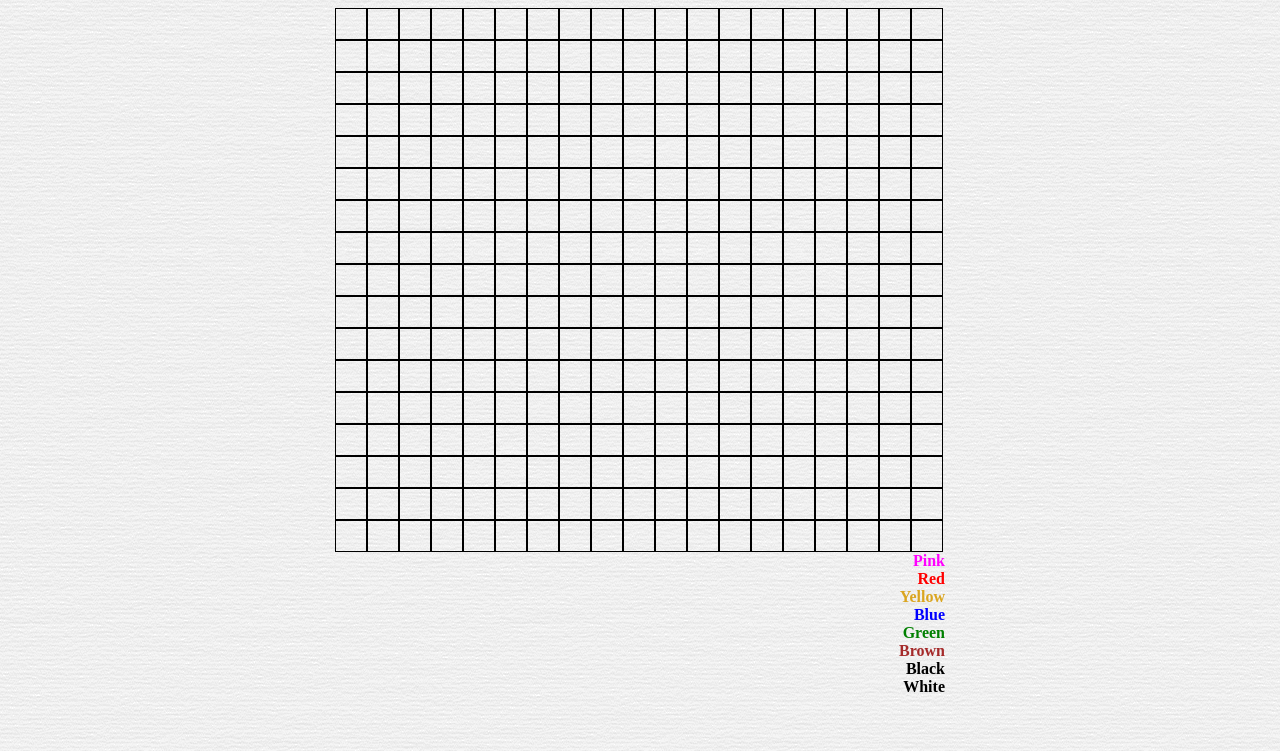
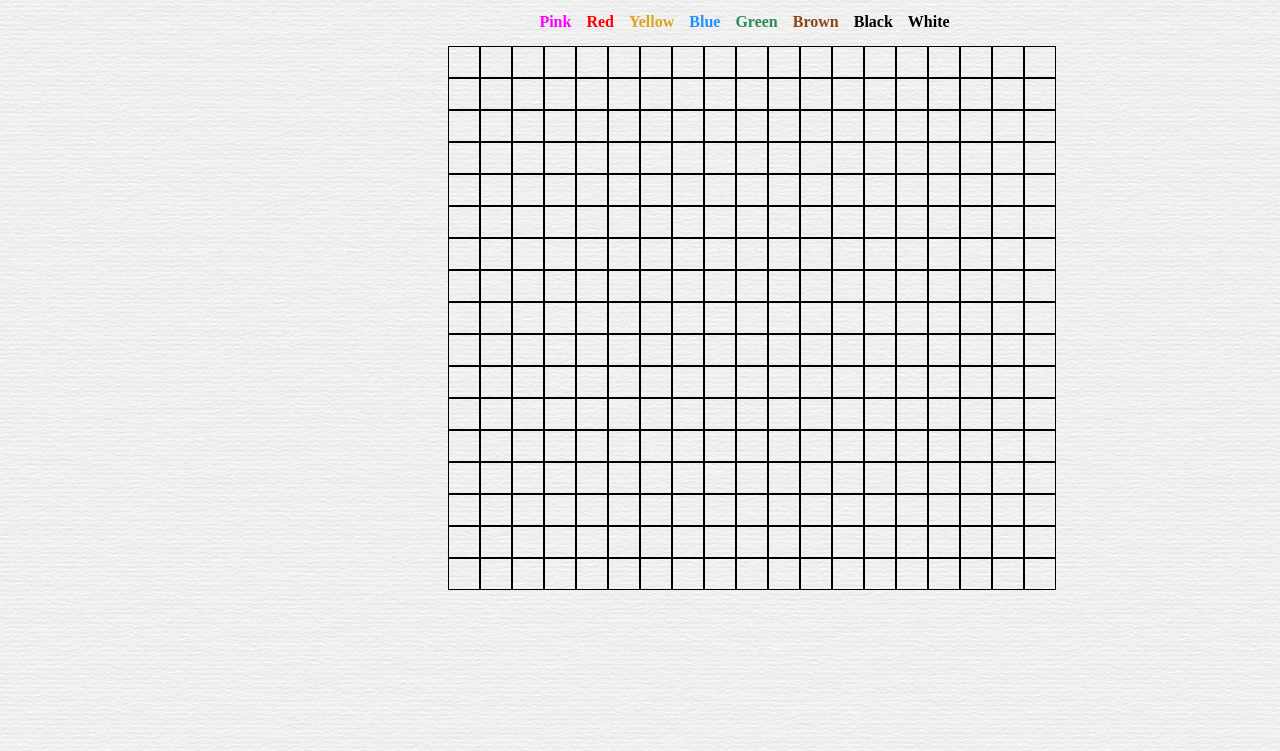
Before and after one commit to saramorais/Coloring-Squares, a React app: page / in a window 1280 px wide. Shown: the part 49-800 px from the top of the page. Built offline with nearby package versions, Linux system fonts and the light colour scheme; a web font is replaced by a local one.

Commit message:
some style

```diff
--- a/scss/main.scss
+++ b/scss/main.scss
@@ -2,7 +2,6 @@
 body {
   margin: 0;
   paddin: 0;
-  text-align: right;
   background-image: url("./img/paper.png");
   font-family: 'Delius', cursive;
 }
@@ -10,22 +9,23 @@ body {
 h1 {
   margin: 0;
   padding: 10px 0;
-  color: #696969;
-}
-
-.container {
-  position: relative;
-  display: block;
-  width: 610px;
-  margin-left: auto;
-  margin-right: auto;
-}
-
-h1 {
   text-align: center;
   background: -webkit-linear-gradient(pink, blue);
   -webkit-background-clip: text;
   -webkit-text-fill-color: transparent;
+}
+p {
+  margin: 0;
+  padding: 0;
+  text-align: center;
+}
+.container {
+  /*position: relative;
+  display: block;
+  width: 610px;
+  height: auto;
+  margin-left: auto;
+  margin-right: auto;*/
 }
 
 .white {
@@ -55,13 +55,13 @@ h1 {
   background-color: red;
 }
 .blue {
-  background-color: blue;
+  background-color: #1E90FF;
 }
 .green {
-  background-color: green;
+  background-color: #2E8B57;
 }
 .brown {
-  background-color: #3F250B;
+  background-color: #8B4513;
 }
 .black {
   background-color: black;
@@ -71,9 +71,24 @@ h1 {
 }
 
 .colors {
+  postion: relative;
+  diplay: block;
+  width: 608px;
+  height: auto;
   cursor: pointer;
   font-weight: bold;
+  margin-left: auto;
+  margin-right: auto;
+  text-align: center;
 }
+
+.select {
+  display: inline-block;
+  margin-top: 5px;
+  margin-right: 15px;
+  text-align: center;
+}
+
 .select-pink {
   color: magenta;
 }
@@ -84,18 +99,32 @@ h1 {
   color: #DAA520;
 }
 .select-blue {
-  color: blue;
+  color: #1E90FF;
 }
 .select-green {
-  color: green;
+  color: #2E8B57;
 }
 .select-brown {
-  color: brown;
+  color: #8B4513;
 }
 .select-black {
   color: black;
 }
 
+.outbox {
+  position: relative;
+  display: block;
+  width: 608px;
+  height: 608px;
+  margin-top: 15px;
+  margin-left: auto;
+  margin-right: auto;
+}
+
+.inbox {
+  position: relative;
+}
+
 @media screen and (max-width: 440px) {
 
 }
--- a/src/components/app.js
+++ b/src/components/app.js
@@ -20,8 +20,8 @@ export default class App extends Component {
     return (
       <div className="container">
         <h1 className="title">Coloring Squares</h1>
+        <Colors colorSelect={this.changeColor} />
         <Outbox color={this.state.colorSelected} />
-        <Colors colorSelect={this.changeColor} />
       </div>
     );
   }
--- a/src/components/colors.js
+++ b/src/components/colors.js
@@ -4,14 +4,14 @@ export default class Colors extends Component {
   render() {
     return (
       <div className="colors">
-        <div onClick={() => this.props.colorSelect("pink")} className="select-pink" color="Pink">Pink</div>
-        <div onClick={() => this.props.colorSelect("red")} className="select-red" color="Red">Red</div>
-        <div onClick={() => this.props.colorSelect("yellow")} className="select-yellow" color="Yellow">Yellow</div>
-        <div onClick={() => this.props.colorSelect("blue")} className="select-blue" color="Blue">Blue</div>
-        <div onClick={() => this.props.colorSelect("green")} className="select-green" color="Green">Green</div>
-        <div onClick={() => this.props.colorSelect("brown")} className="select-brown" color="Brown">Brown</div>
-        <div onClick={() => this.props.colorSelect("black")} className="select-black" color="Black">Black</div>
-        <div onClick={() => this.props.colorSelect("white")} color="White">White</div>
+        <p onClick={() => this.props.colorSelect("pink")} className="select select-pink" color="Pink">Pink</p>
+        <p onClick={() => this.props.colorSelect("red")} className="select select-red" color="Red">Red</p>
+        <p onClick={() => this.props.colorSelect("yellow")} className="select select-yellow" color="Yellow">Yellow</p>
+        <p onClick={() => this.props.colorSelect("blue")} className="select select-blue" color="Blue">Blue</p>
+        <p onClick={() => this.props.colorSelect("green")} className="select select-green" color="Green">Green</p>
+        <p onClick={() => this.props.colorSelect("brown")} className="select select-brown" color="Brown">Brown</p>
+        <p onClick={() => this.props.colorSelect("black")} className="select select-black" color="Black">Black</p>
+        <p onClick={() => this.props.colorSelect("white")} className="select" color="White">White</p>
       </div>
     );
   }
--- a/src/components/outbox.js
+++ b/src/components/outbox.js
@@ -14,7 +14,7 @@ export default class Outbox extends Component {
       boxes.push(<Inbox key={i} color={this.props.color} />)
     }
     return (
-      <div>
+      <div className="inbox">
         {boxes}
       </div>
     )
@@ -22,7 +22,7 @@ export default class Outbox extends Component {
 
   render() {
     return (
-      <div>
+      <div className="outbox">
         {this.renderInboxes()}
       </div>
     )
```
